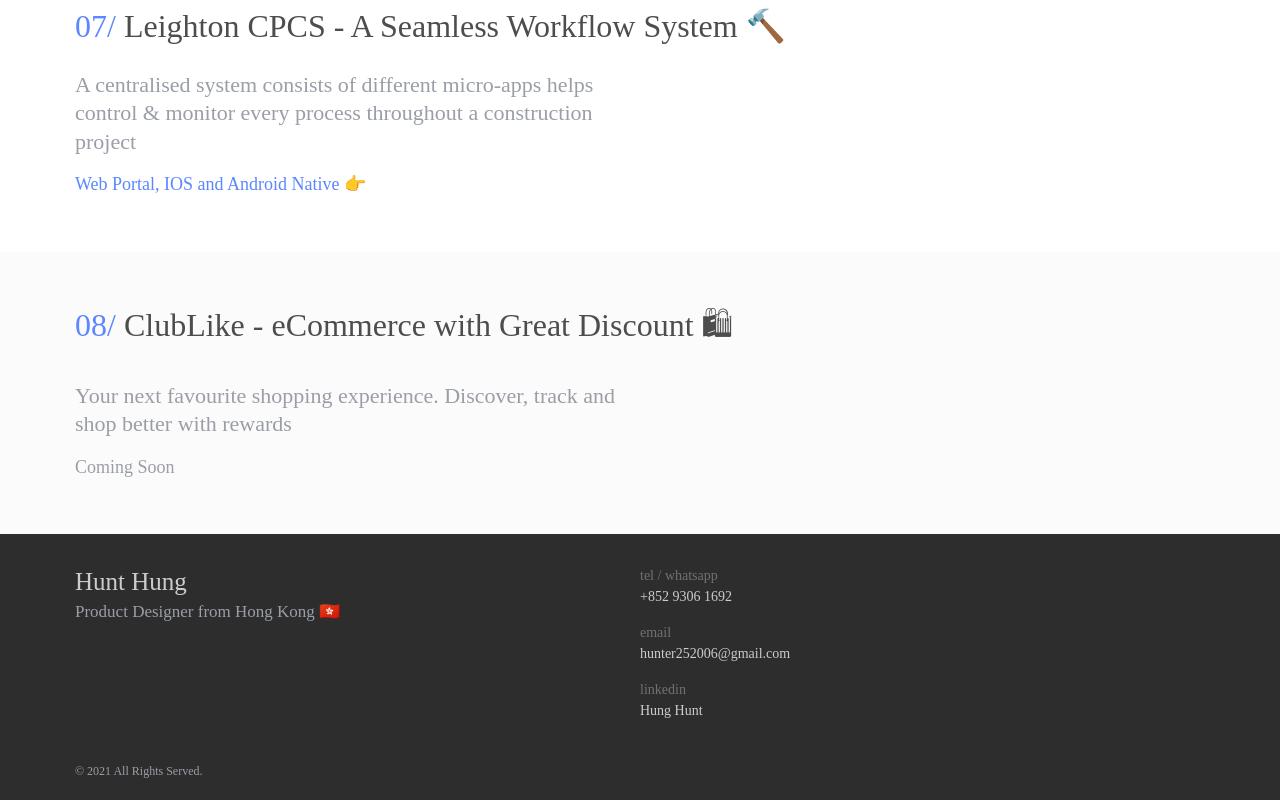
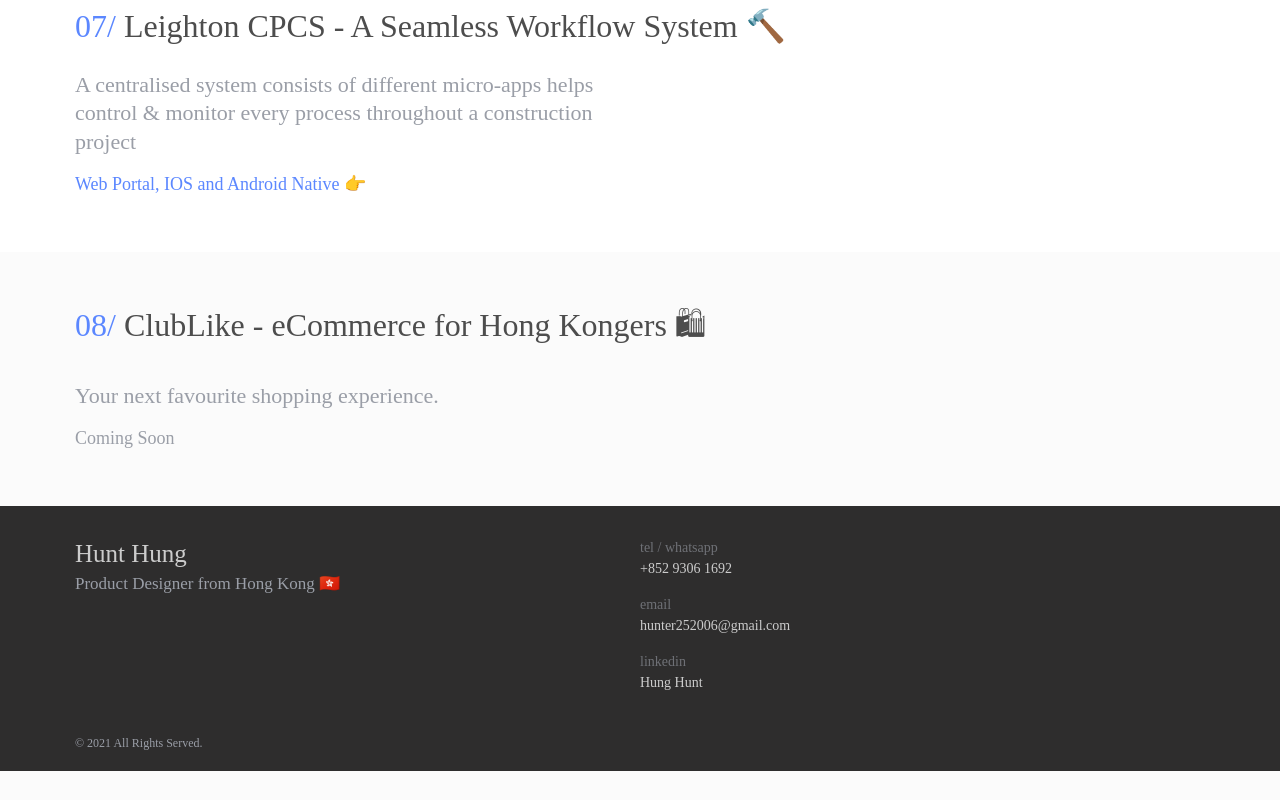
Before and after one commit to hlh112/Hunt-s-UIUX-Portfolio, a plain HTML site: page index.html in a window 1280 px wide. Shown: the part 2365-3165 px from the top of the page. After the commit the page ends 3136 px from the top, so only its background shows below. Drawn offline with nearby package versions, Linux system fonts and the light colour scheme; a web font is replaced by a local one.

Commit message:
Update index.html

```diff
--- a/index.html
+++ b/index.html
@@ -88,8 +88,8 @@
 
             <div class="landing--project">
                 <a class="content-wrapper project-list-item" href="#">
-                    <h1><span class="blue">08/</span> ClubLike - eCommerce with Great Discount &#128717;</h1>
-                    <p>Your next favourite shopping experience. Discover, track and shop better with rewards</p>
+                    <h1><span class="blue">08/</span> ClubLike - eCommerce for Hong Kongers &#128717;</h1>
+                    <p>Your next favourite shopping experience.</p>
                     <p class="landing--projLink disabled">Coming Soon</p>
                 </a>
             </div>
```
